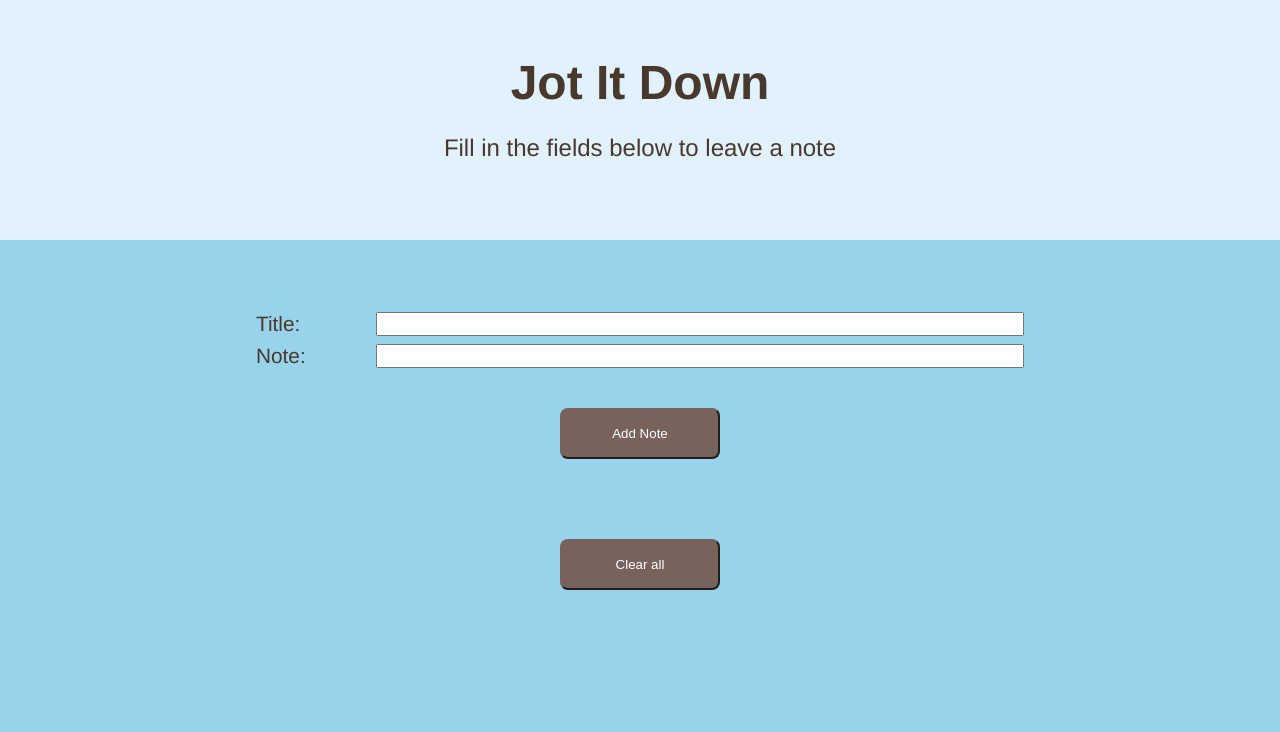
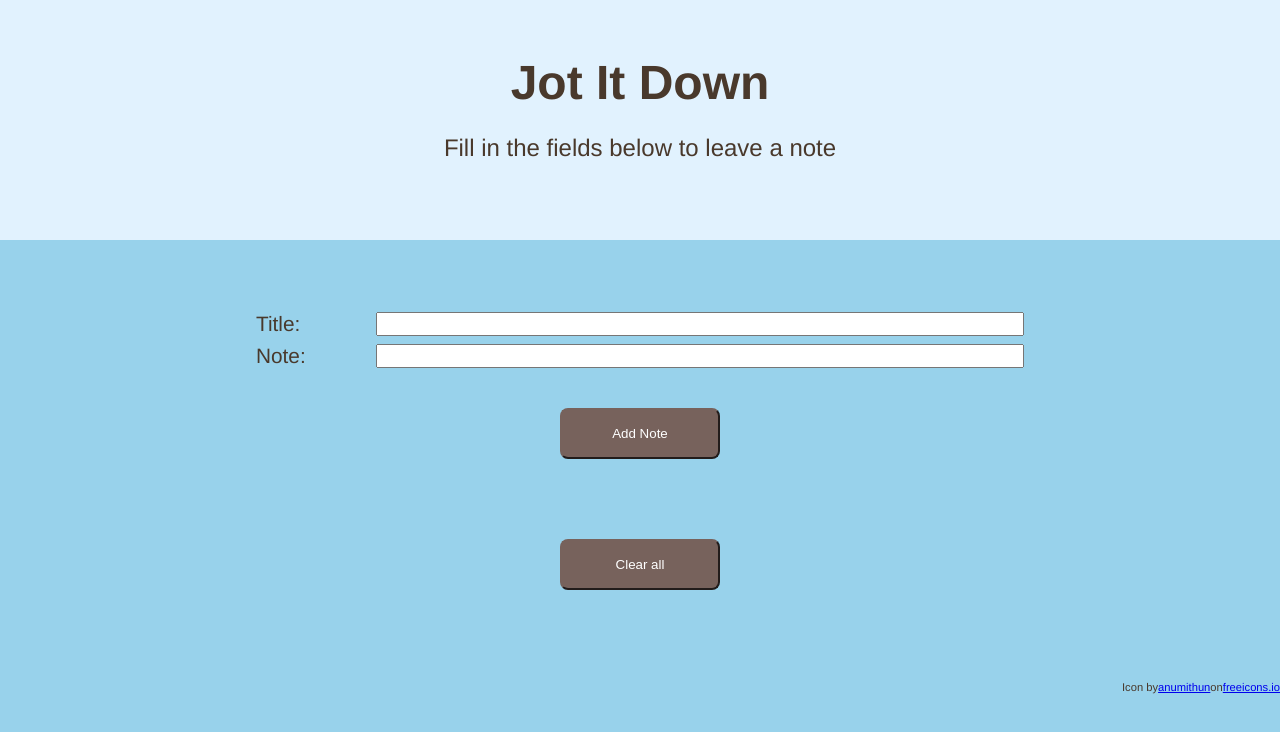
Before and after one commit to khemsoth/notes-app, a Vue app: page / in a window 1280 px wide. Shown: the top 732 px of the page. Built offline with nearby package versions, Linux system fonts and the light colour scheme.

Commit message:
added icon

```diff
--- a/public/index.html
+++ b/public/index.html
@@ -4,8 +4,8 @@
     <meta charset="utf-8">
     <meta http-equiv="X-UA-Compatible" content="IE=edge">
     <meta name="viewport" content="width=device-width,initial-scale=1.0">
-    <link rel="icon" href="<%= BASE_URL %>favicon.ico">
-    <title><%= htmlWebpackPlugin.options.title %></title>
+    <link rel="icon" href="<%= BASE_URL %>icon.png">
+    <title>Jot It Down</title>
   </head>
   <body>
     <noscript>
--- a/src/App.vue
+++ b/src/App.vue
@@ -8,6 +8,8 @@
     <div :class="{ modalCont: isActive }">
       <EditNote class="edit-note" :oldNote="oldNote" :class="{ active: isActive }" v-on:update-note="updateNote" v-on:cancel-update="cancelUpdate" />
     </div>
+    <p class="icon">Icon by <a href="https://freeicons.io/profile/730">anumithun</a> on <a href="https://freeicons.io">freeicons.io</a>
+    </p>
   </div>
 </template>
 
@@ -124,6 +126,13 @@ export default {
     overflow-y: hidden;
   }
 
+  .icon {
+    font-size: .7rem;
+    display: flex;
+    flex-direction: row;
+    justify-content: flex-end;
+  }
+
   #app {
     font-family: Avenir, Helvetica, Arial, sans-serif;
     -webkit-font-smoothing: antialiased;
```
Also changed, not shown: public/icon.png (added).
